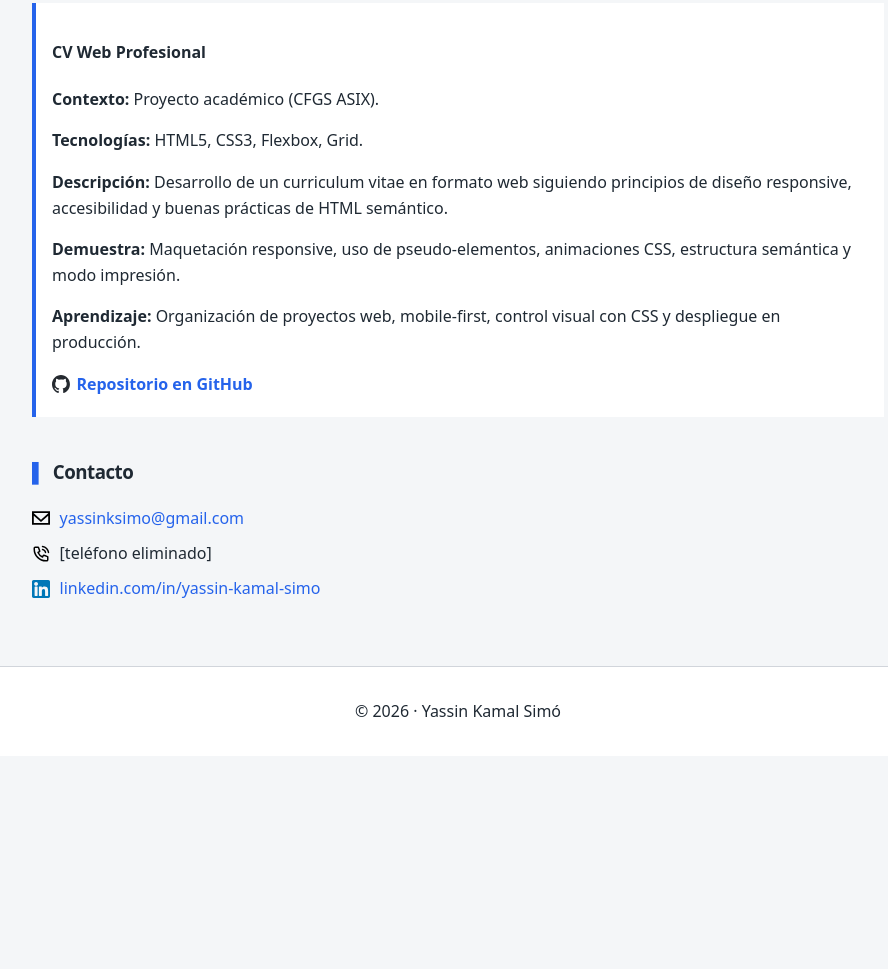
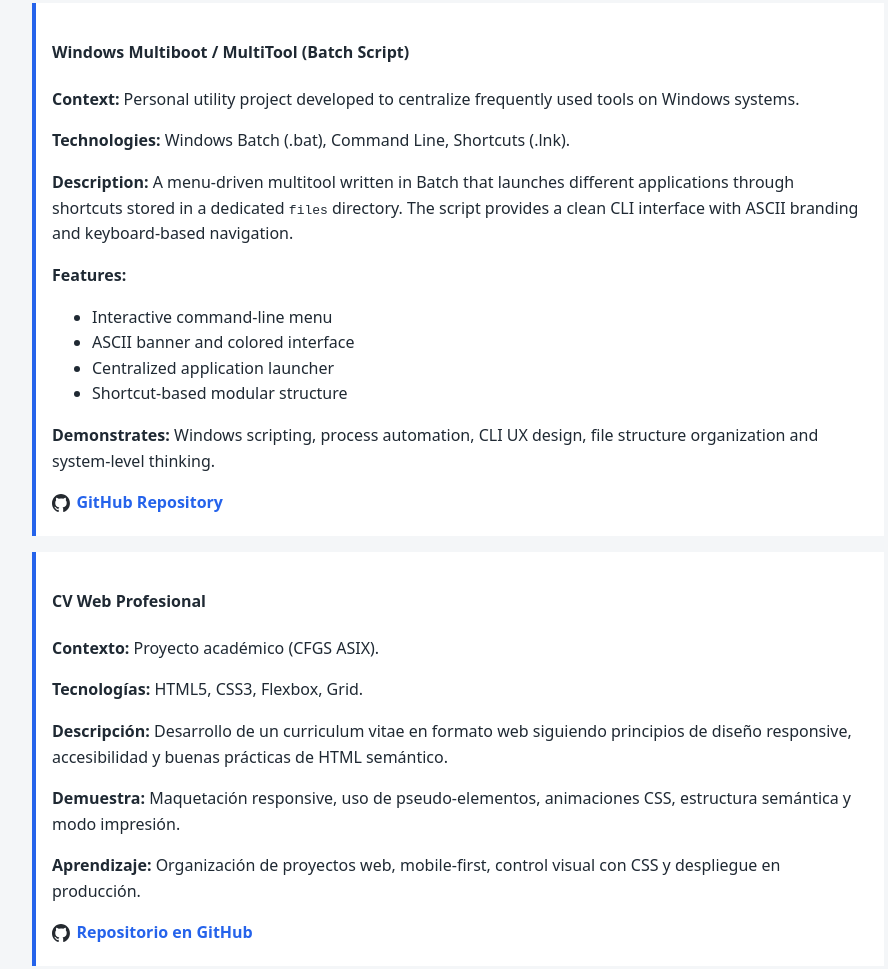
Before and after one commit to YassinKamal345/CV_html-css, a plain HTML site: page index.html in a window 1280 px wide. Shown: the part 2016-2985 px from the top of the page, without its empty margins (182-1070 px from the left). Before the commit the page ends 2772 px from the top, so only its background shows below. Drawn offline with Linux system fonts and the light colour scheme.

Commit message:
updated own projects

```diff
--- a/index.html
+++ b/index.html
@@ -154,6 +154,40 @@
         </article>
 
         <article class="project">
+            <h4>Windows Multiboot / MultiTool (Batch Script)</h4>
+            <p><strong>Context:</strong> Personal utility project developed to centralize frequently used tools on Windows systems.</p>
+            <p><strong>Technologies:</strong> Windows Batch (.bat), Command Line, Shortcuts (.lnk).</p>
+
+            <p>
+                <strong>Description:</strong>
+                A menu-driven multitool written in Batch that launches different applications
+                through shortcuts stored in a dedicated <code>files</code> directory.
+                The script provides a clean CLI interface with ASCII branding and keyboard-based navigation.
+            </p>
+
+            <p>
+                <strong>Features:</strong>
+            </p>
+            <ul>
+                <li>Interactive command-line menu</li>
+                <li>ASCII banner and colored interface</li>
+                <li>Centralized application launcher</li>
+                <li>Shortcut-based modular structure</li>
+            </ul>
+
+            <p>
+                <strong>Demonstrates:</strong>
+                Windows scripting, process automation, CLI UX design,
+                file structure organization and system-level thinking.
+            </p>
+
+            <a href="https://github.com/YassinKamal345/Multiboot" target="_blank" class="github-link">
+                <img src="./img/icons/github-mark.svg" alt="" class="github-icon">
+                GitHub Repository
+            </a>
+        </article>
+
+        <article class="project">
             <h4>CV Web Profesional</h4>
             <p><strong>Contexto:</strong> Proyecto académico (CFGS ASIX).</p>
             <p><strong>Tecnologías:</strong> HTML5, CSS3, Flexbox, Grid.</p>
@@ -172,7 +206,7 @@
                 Organización de proyectos web, mobile-first, control visual con CSS
                 y despliegue en producción.
             </p>
-            <a href="https://github.com/YassinKamal345" target="_blank" class="github-link">
+            <a href="https://github.com/YassinKamal345/CV_html-css" target="_blank" class="github-link">
             <img src="./img/icons/github-mark.svg" alt="" class="github-icon">
             Repositorio en GitHub
             </a>
```
